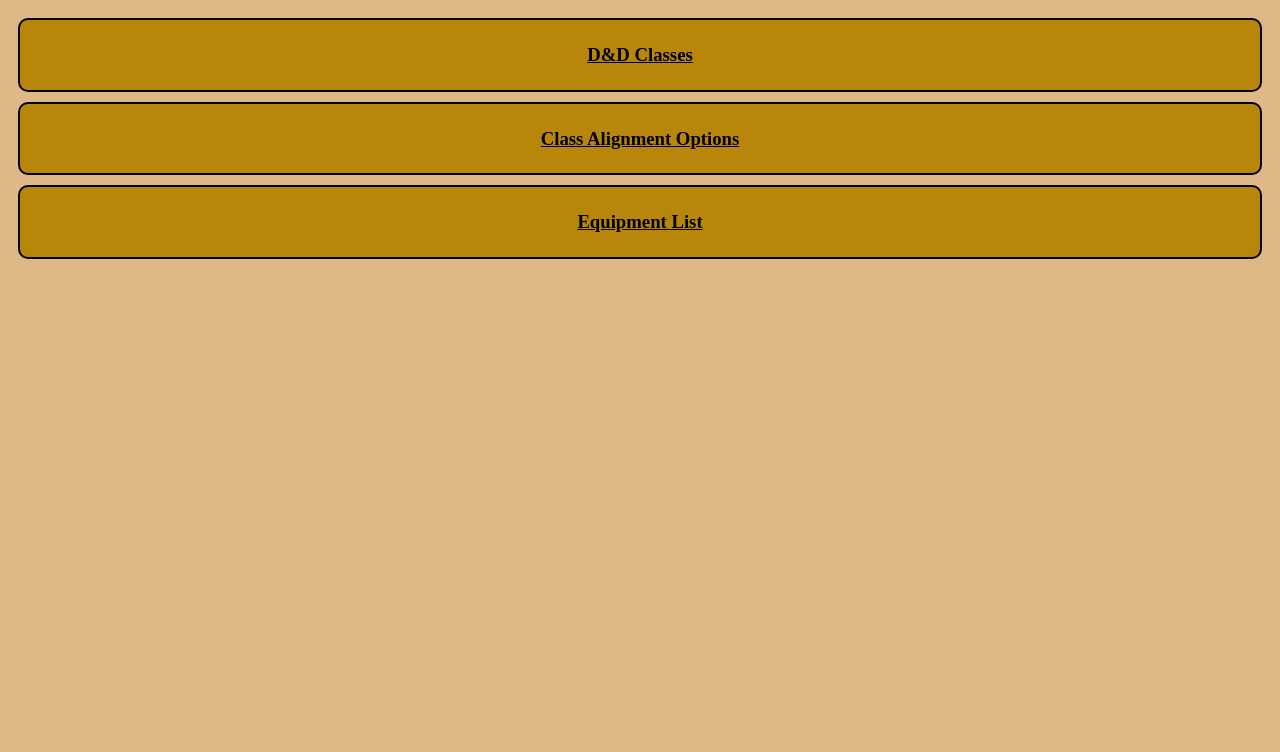
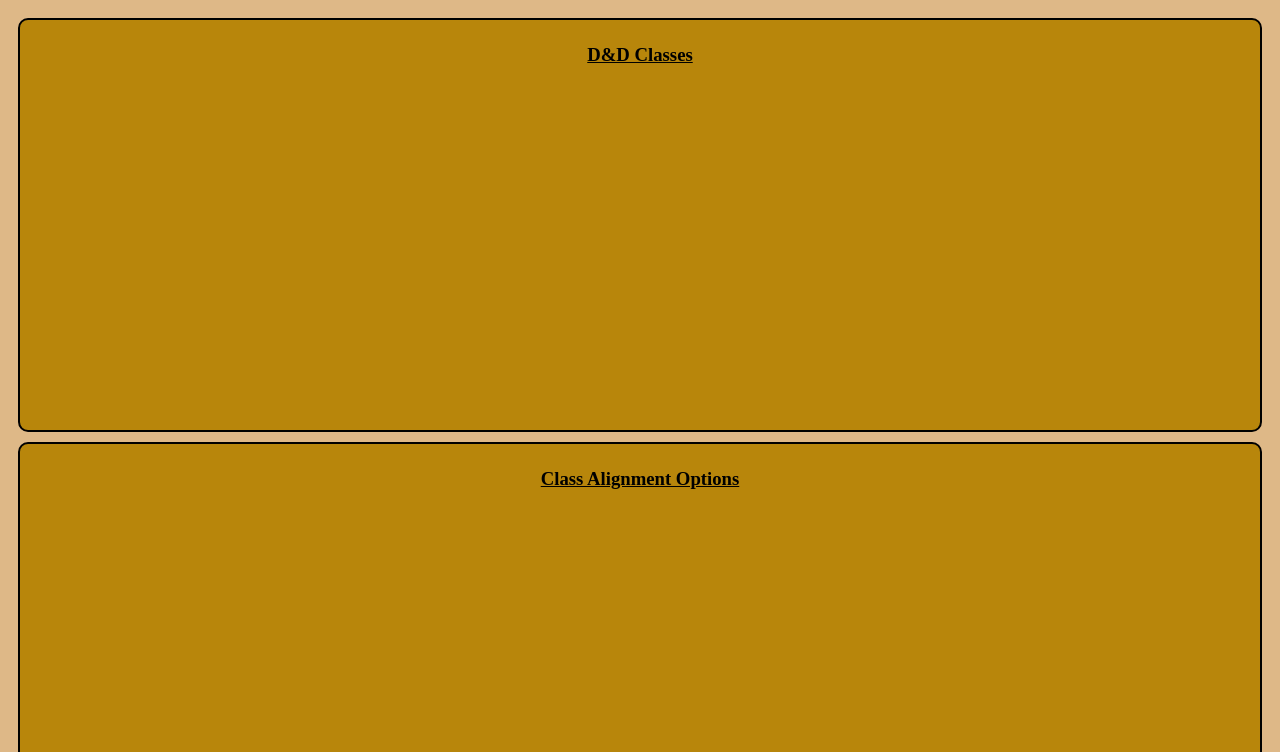
Before and after one commit to JermPryor1994/fsw-115, a plain HTML site: page week6/webApp/d&dData.html in a window 1280 px wide. Shown: the part 48-800 px from the top of the page. Drawn offline with nearby package versions, Linux system fonts and the light colour scheme; no server answers.

Commit message:
completed

```diff
--- a/week6/webApp/d&dData.css
+++ b/week6/webApp/d&dData.css
@@ -17,6 +17,12 @@ h3{
     padding: 5px;
     border: 2px solid black;
     border-radius: 10px;
+    overflow-y: scroll;
+    height: 400px;
+}
+::-webkit-scrollbar{
+    width: 0px;
+    opacity: 100%;
 }
 .dataBox{
     background-color: darksalmon;
```
